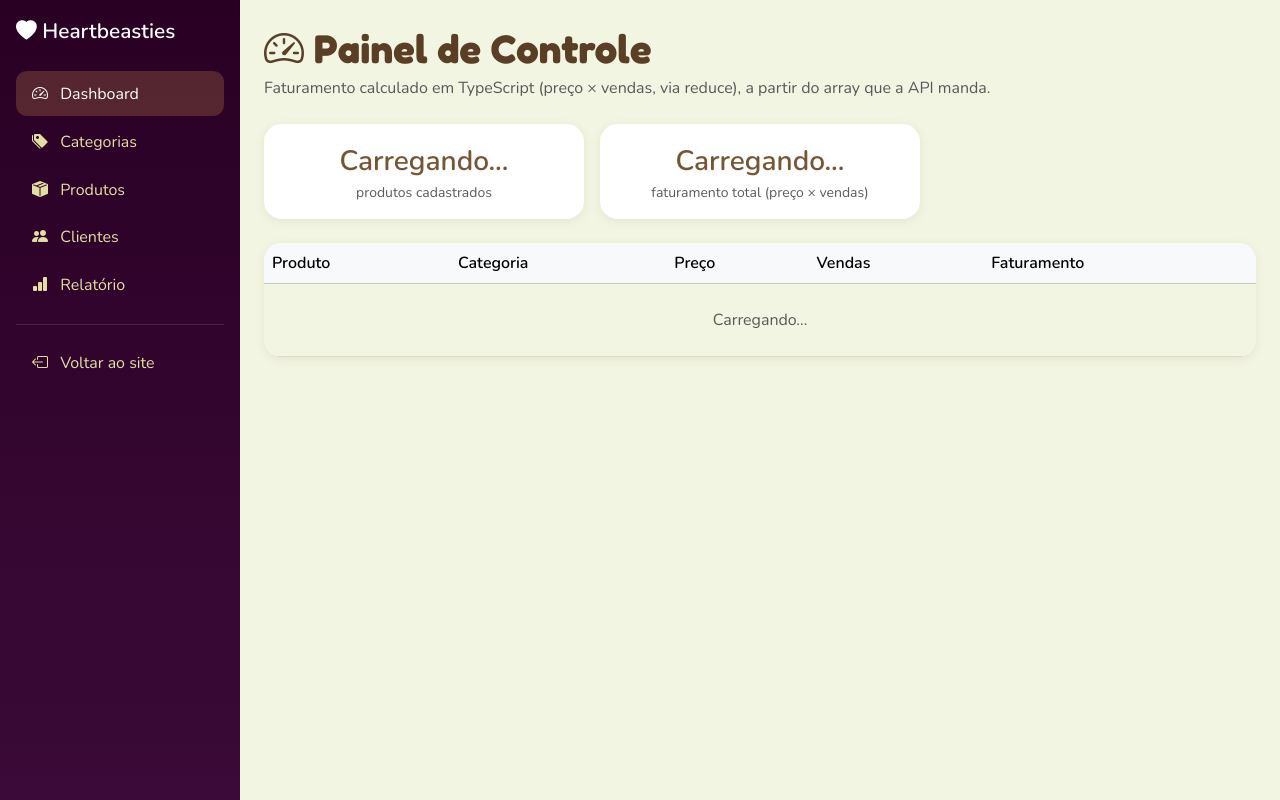
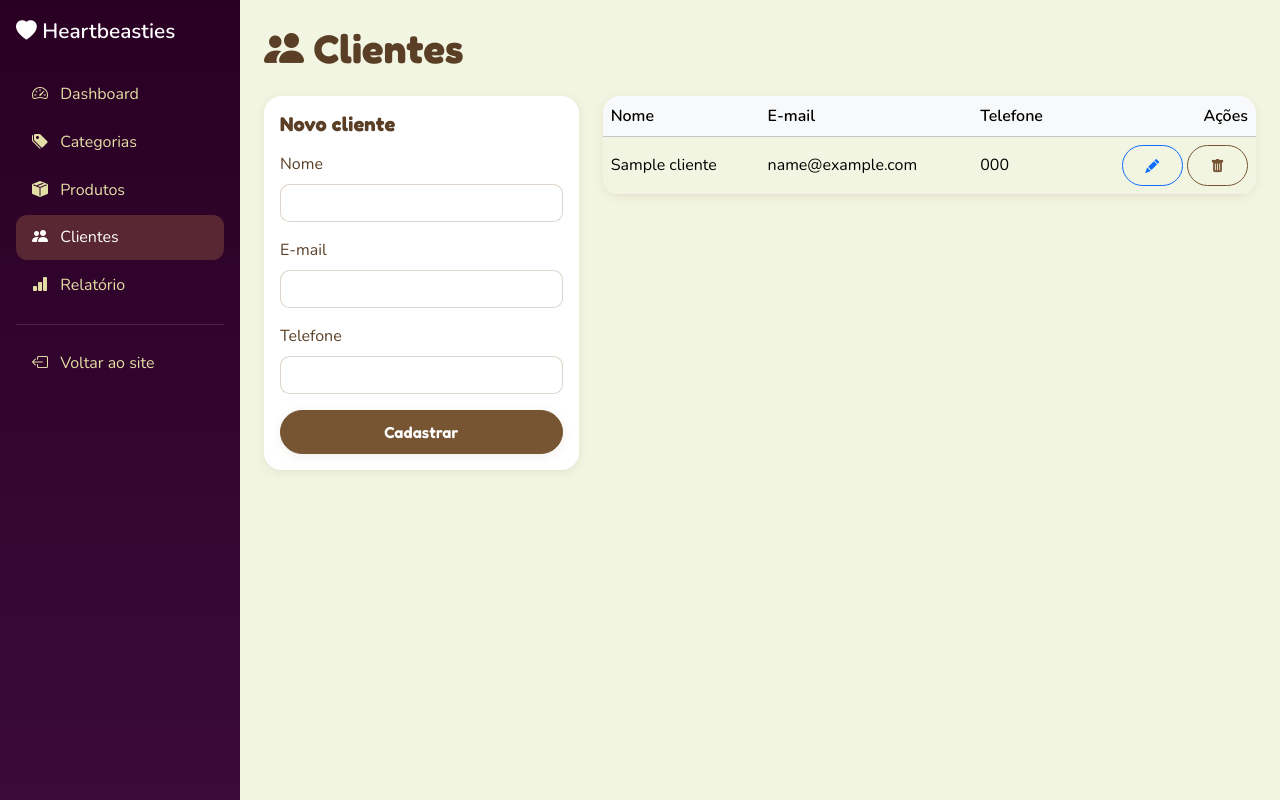
Before and after one commit to AnaBeatriz01-ux/projetoModuloTres, a PHP site: page /admin/dashboard.php in a window 1280 px wide. Run offline with PHP 8.4, Linux system fonts and the light colour scheme; tables that the repository leaves empty hold one stand-in row (values such as "Sample post").

Commit message:
dashboard.php e tsconfig

```diff
--- a/admin/dashboard.php
+++ b/admin/dashboard.php
@@ -1,60 +1,138 @@
 <?php
-// isso aqui é só pra destacar "Dashboard" certo no menu lateral
-$pagina_admin = 'dashboard';
+require '../includes/db.php';
+
+$pagina_admin = 'clientes';
+$mensagem = '';
+$erro = '';
+
+if ($_SERVER['REQUEST_METHOD'] === 'POST' && isset($_POST['salvar'])) {
+
+    $id = $_POST['id'] ?? '';
+    $nome = trim($_POST['nome'] ?? '');
+    $email = trim($_POST['email'] ?? '');
+    $telefone = trim($_POST['telefone'] ?? '');
+
+    if ($nome === '' || $email === '') {
+        $erro = "Nome e e-mail são obrigatórios.";
+    } elseif (!filter_var($email, FILTER_VALIDATE_EMAIL)) {
+        $erro = "Digite um e-mail válido.";
+    } else {
+
+        //  Checa se já existe cliente com esse e-mail
+        $sqlChecagem = "SELECT id FROM clientes WHERE email = :email";
+        if ($id !== '') $sqlChecagem .= " AND id != :id";
+        $stmt = $pdo->prepare($sqlChecagem);
+        $stmt->bindValue(':email', $email);
+        if ($id !== '') $stmt->bindValue(':id', $id);
+        $stmt->execute();
+
+        if ($stmt->fetch()) {
+            $erro = "Já existe um cliente cadastrado com o e-mail \"$email\".";
+        } else {
+            try {
+                if ($id === '') {
+                    $stmt = $pdo->prepare(
+                        "INSERT INTO clientes (nome, email, telefone) VALUES (:nome, :email, :telefone)"
+                    );
+                    $stmt->execute(['nome' => $nome, 'email' => $email, 'telefone' => $telefone]);
+                    $mensagem = "Cliente cadastrado com sucesso!";
+                } else {
+                    $stmt = $pdo->prepare(
+                        "UPDATE clientes SET nome = :nome, email = :email, telefone = :telefone WHERE id = :id"
+                    );
+                    $stmt->execute(['nome' => $nome, 'email' => $email, 'telefone' => $telefone, 'id' => $id]);
+                    $mensagem = "Cliente atualizado com sucesso!";
+                }
+            } catch (PDOException $e) {
+                $erro = "Não foi possível salvar: e-mail já cadastrado.";
+            }
+        }
+    }
+}
+
+if (isset($_GET['excluir'])) {
+    $stmt = $pdo->prepare("DELETE FROM clientes WHERE id = :id");
+    $stmt->execute(['id' => $_GET['excluir']]);
+    $mensagem = "Cliente excluído.";
+}
+
+$clienteEditando = null;
+if (isset($_GET['editar'])) {
+    $stmt = $pdo->prepare("SELECT * FROM clientes WHERE id = :id");
+    $stmt->execute(['id' => $_GET['editar']]);
+    $clienteEditando = $stmt->fetch();
+}
+
+$clientes = $pdo->query("SELECT * FROM clientes ORDER BY nome")->fetchAll();
+
 require '_layout_topo.php';
 ?>
 
-<h1 class="fw-bold mb-1"><i class="bi bi-speedometer2"></i> Painel de Controle</h1>
-<p class="text-muted mb-4">
-    Faturamento calculado em TypeScript (preço × vendas, via reduce),
-    a partir do array que a API manda.
-</p>
+<h1 class="fw-bold mb-4"><i class="bi bi-people-fill"></i> Clientes</h1>
 
-<!-- esse alerta começa escondido (d-none), só aparece se o fetch falhar -->
+<?php if ($mensagem): ?><div class="alert alert-success"><?php echo htmlspecialchars($mensagem); ?></div><?php endif; ?>
+<?php if ($erro): ?><div class="alert alert-danger"><?php echo htmlspecialchars($erro); ?></div><?php endif; ?>
 
-<div id="dashboard-erro" class="alert alert-danger d-none">
-    <i class="bi bi-exclamation-triangle-fill"></i>
-    Não foi possível carregar os dados agora. Confere se o Apache e o
-    MySQL tão rodando no XAMPP e tenta de novo.
-</div>
-
-<!-- os cards ficam "Carregando" até o JS trocar pelo valor real -->
-<div class="row g-3 mb-4">
-    <div class="col-6 col-md-4">
-        <div class="card shadow-sm border-0 p-3 text-center">
-            <div class="fs-3 fw-bold text-danger" id="card-total-produtos">Carregando...</div>
-            <div class="text-muted small">produtos cadastrados</div>
+<div class="row g-4">
+    <div class="col-12 col-lg-4">
+        <div class="card shadow-sm border-0 p-3">
+            <h5 class="fw-bold mb-3"><?php echo $clienteEditando ? 'Editar cliente' : 'Novo cliente'; ?></h5>
+            <form method="post">
+                <input type="hidden" name="id" value="<?php echo $clienteEditando['id'] ?? ''; ?>">
+                <div class="mb-3">
+                    <label class="form-label">Nome</label>
+                    <input type="text" name="nome" class="form-control" required
+                        value="<?php echo htmlspecialchars($clienteEditando['nome'] ?? ''); ?>">
+                </div>
+                <div class="mb-3">
+                    <label class="form-label">E-mail</label>
+                    <input type="email" name="email" class="form-control" required
+                        value="<?php echo htmlspecialchars($clienteEditando['email'] ?? ''); ?>">
+                </div>
+                <div class="mb-3">
+                    <label class="form-label">Telefone</label>
+                    <input type="text" name="telefone" class="form-control"
+                        value="<?php echo htmlspecialchars($clienteEditando['telefone'] ?? ''); ?>">
+                </div>
+                <button type="submit" name="salvar" class="btn btn-primary w-100">
+                    <?php echo $clienteEditando ? 'Salvar alterações' : 'Cadastrar'; ?>
+                </button>
+                <?php if ($clienteEditando): ?>
+                    <a href="clientes.php" class="btn btn-outline-secondary w-100 mt-2">Cancelar edição</a>
+                <?php endif; ?>
+            </form>
         </div>
     </div>
-    <div class="col-6 col-md-4">
-        <div class="card shadow-sm border-0 p-3 text-center">
-            <div class="fs-3 fw-bold text-danger" id="card-faturamento">Carregando...</div>
-            <div class="text-muted small">faturamento total (preço × vendas)</div>
+
+    <div class="col-12 col-lg-8">
+        <div class="card shadow-sm border-0">
+            <table class="table table-hover mb-0 align-middle">
+                <thead class="table-light">
+                    <tr><th>Nome</th><th>E-mail</th><th>Telefone</th><th class="text-end">Ações</th></tr>
+                </thead>
+                <tbody>
+                    <?php foreach ($clientes as $c): ?>
+                        <tr>
+                            <td><?php echo htmlspecialchars($c['nome']); ?></td>
+                            <td><?php echo htmlspecialchars($c['email']); ?></td>
+                            <td><?php echo htmlspecialchars($c['telefone'] ?: '—'); ?></td>
+                            <td class="text-end">
+                                <a href="clientes.php?editar=<?php echo $c['id']; ?>" class="btn btn-sm btn-outline-primary"><i class="bi bi-pencil-fill"></i></a>
+                                <a href="clientes.php?excluir=<?php echo $c['id']; ?>"
+                                   class="btn btn-sm btn-outline-danger"
+                                   onclick="return confirm('Excluir o cliente \'<?php echo htmlspecialchars($c['nome']); ?>\'?');">
+                                    <i class="bi bi-trash-fill"></i>
+                                </a>
+                            </td>
+                        </tr>
+                    <?php endforeach; ?>
+                    <?php if (empty($clientes)): ?>
+                        <tr><td colspan="4" class="text-center text-muted py-4">Nenhum cliente cadastrado ainda.</td></tr>
+                    <?php endif; ?>
+                </tbody>
+            </table>
         </div>
     </div>
 </div>
 
-<div class="card shadow-sm border-0">
-    <table class="table table-hover mb-0 align-middle">
-        <thead class="table-light">
-            <tr>
-                <th>Produto</th>
-                <th>Categoria</th>
-                <th>Preço</th>
-                <th>Vendas</th>
-                <th>Faturamento</th>
-            </tr>
-        </thead>
-        <!-- tbody vazio de propósito, quem preenche é o JS -->
-        <tbody id="tabela-produtos-corpo">
-            <tr><td colspan="5" class="text-center text-muted py-4">Carregando...</td></tr>
-        </tbody>
-    </table>
-</div>
-
-<!-- aponta pro js já compilado, não pro .ts (o navegador não entende
-     typescript). lembrar de rodar "npx tsc" de novo depois de mexer
-     no dashboard.ts -->
-<script src="js/dashboard.js"></script>
-
 <?php require '_layout_rodape.php'; ?>
--- a/tsconfig.json
+++ b/tsconfig.json
@@ -1,9 +1,9 @@
 {
   "compilerOptions": {
-    "target": "ES2017",
-    "module": "none",
+    "target": "ES2020",
+    "module": "ES2020",
     "ignoreDeprecations": "6.0",
-    "lib": ["ES2017", "DOM"],
+    "lib": ["ES2020", "DOM"],
     "rootDir": "ts",
     "outDir": "admin/js",
     "strict": true,
```
Also changed, not shown: admin/js/dashboard.js (+24 -168 lines), 1 other file.
